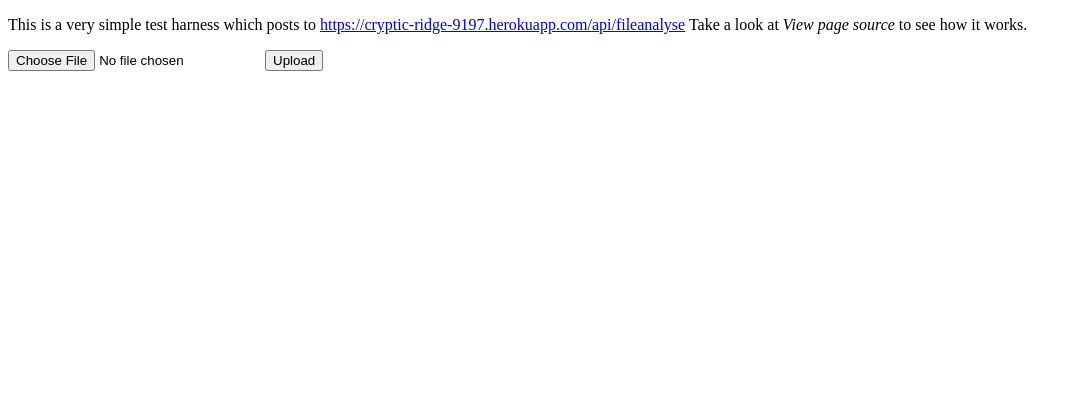
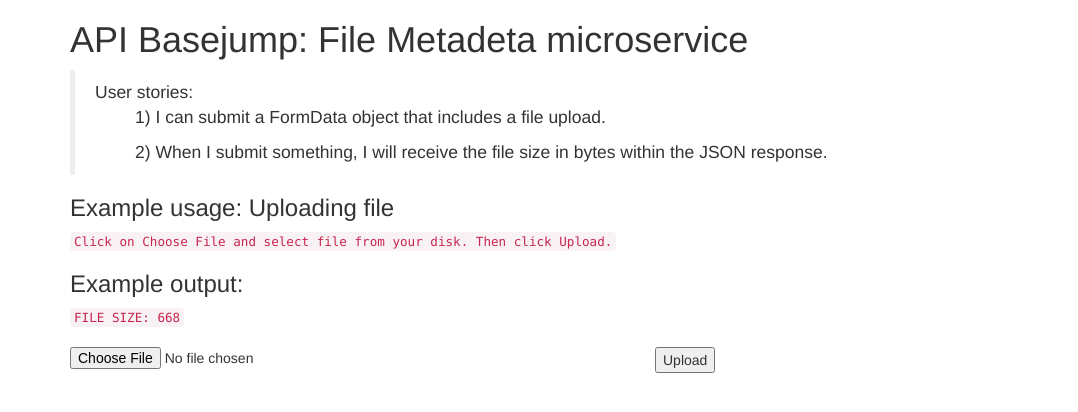
Before and after one commit to naveedhd/file-meta, a website: page public/index.html in a window 1280 px wide. Shown: the whole page, without its empty margins (0-1078 px from the left). Drawn offline with nearby package versions, Linux system fonts and the light colour scheme.

```diff
--- a/public/index.html
+++ b/public/index.html
@@ -1,16 +1,41 @@
-<!DOCTYPE html>
-<html>
+<!doctype html>
+<html lang="en">
+    <head>
+        <title>File Metadata microservice</title>
+        <link rel="stylesheet" href="https://maxcdn.bootstrapcdn.com/bootstrap/3.3.6/css/bootstrap.min.css">
+    </head>
     <body>
-	<p>
-		This is a very simple test harness which posts to
-		<a href="https://cryptic-ridge-9197.herokuapp.com/api/fileanalyse">
-			https://cryptic-ridge-9197.herokuapp.com/api/fileanalyse</a>
-		Take a look at <i>View page source</i> to see how it works.
-	</p>
+        <div class="container">
+            <h1 class="header">
+                API Basejump: File Metadeta microservice
+            </h1>
+            <blockquote>
+                User stories:
+                <ul>1) I can submit a FormData object that includes a file upload.</ul>
+                <ul>2) When I submit something, I will receive the file size in bytes within the JSON response.</ul>
+            </blockquote>
+
+            <h3>Example usage: Uploading file</h3>
+            <code>Click on Choose File and select file from your disk. Then click Upload.</code><br>
+            <h3>Example output:</h3>
+            <code>
+                FILE SIZE: 668
+            </code>
+
+						<br /><br />
 						<form id="file-form" enctype="multipart/form-data">
+							<div class="row">
+								<div class="col-xs-6">
 										<input type="file" name="the-file" />
+								</div>
+								<div class="col-xs-6">
 									<input type="submit" value="Upload" />
+								</div>
+							</div>
+
 						</form>
+        </div>
+
 				<script type="text/javascript" src="//cdnjs.cloudflare.com/ajax/libs/jquery/2.1.3/jquery.min.js"></script>
 				<script type="text/javascript">
 					$(document).ready(function() {
```
Also changed, not shown: 1 other file. Lines whose indentation alone changed are shown as unchanged.
